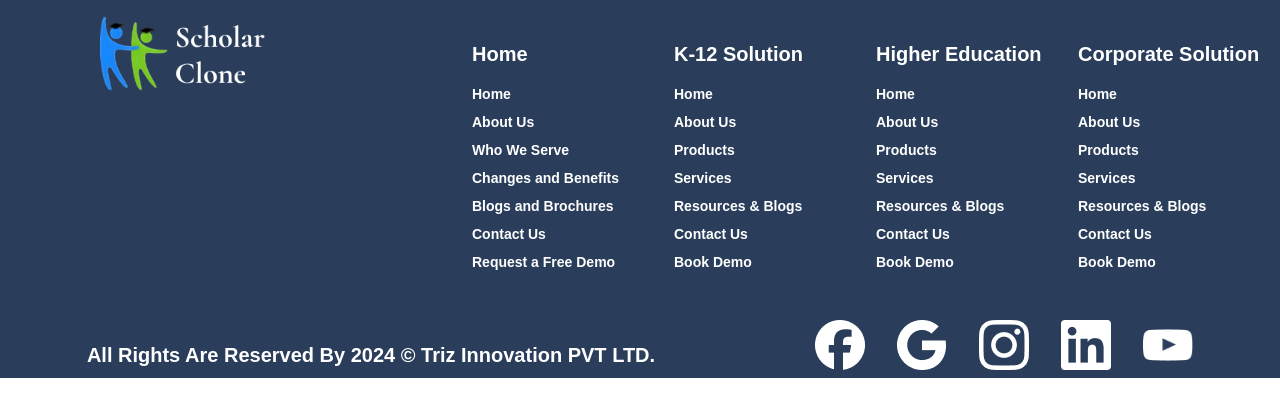
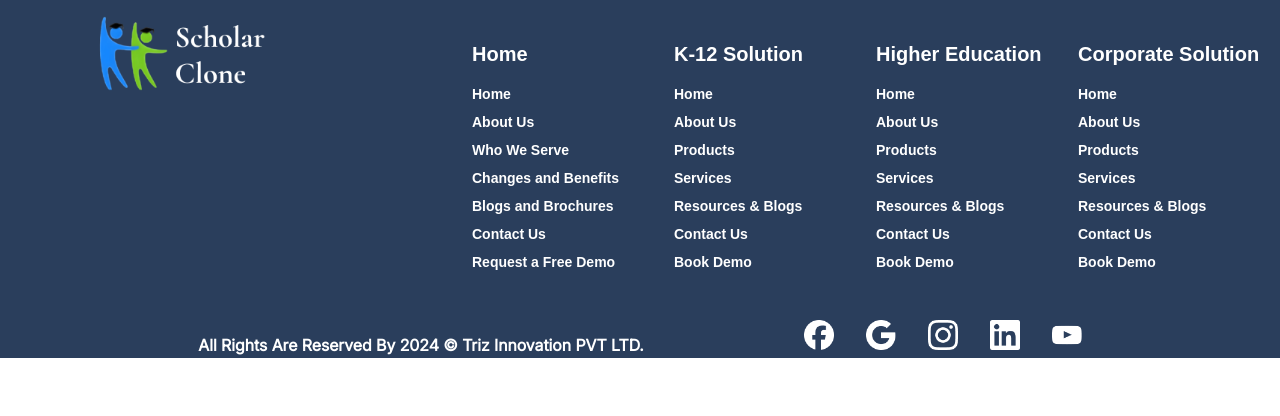
Before and after one commit to AJprSINGH/triz_app, a Next.js app: page /Footer/Footer in a window 1280 px wide. Shown: the top 416 px of the page. Built offline with nearby package versions, Linux system fonts and the light colour scheme.

Commit message:
Check 74

```diff
--- a/src/pages/Footer/Footer.jsx
+++ b/src/pages/Footer/Footer.jsx
@@ -63,7 +63,7 @@ function Footer() {
 
       {/* Centered Copyright and Social Icons */}
       <div className="flex flex-wrap justify-center items-center lg:gap-40 lg:mt-10 sm:gap-10 sm:mt-2 text-center">
-        <p className="lg:text-xl lg:font-bold text-white sm:font-bold sm:mb-[-20px] sm:text-md">
+        <p className="lg:text-md lg:font-bold text-white font-interregular sm:font-bold sm:mb-[-20px] sm:text-md">
           All Rights Are Reserved By 2024 © Triz Innovation PVT LTD.
         </p>
         <SocialIcons />
--- a/src/pages/Footer/SocialIcons.jsx
+++ b/src/pages/Footer/SocialIcons.jsx
@@ -17,7 +17,7 @@ function SocialIcons() {
           loading="lazy"
           src={icon.src}
           alt={icon.alt}
-          className="object-contain shrink-0 aspect-square lg:w-[50px] sm:w-[30px]"
+          className="object-contain shrink-0 aspect-square lg:w-[30px] sm:w-[20px]"
         />
       ))}
     </div>
--- a/src/pages/Footer_C/Footer.jsx
+++ b/src/pages/Footer_C/Footer.jsx
@@ -63,7 +63,7 @@ function Footer() {
 
       {/* Centered Copyright and Social Icons */}
       <div className="flex flex-wrap justify-center items-center lg:gap-40 lg:mt-10 sm:gap-10 sm:mt-2 text-center">
-        <p className="lg:text-xl lg:font-bold text-white sm:font-bold sm:mb-[-20px] sm:text-md">
+        <p className="lg:text-md lg:font-bold text-white sm:font-bold sm:mb-[-20px] sm:text-md">
           All Rights Are Reserved By 2024 © Triz Innovation PVT LTD.
         </p>
         <SocialIcons />
--- a/src/pages/Footer_C/SocialIcons.jsx
+++ b/src/pages/Footer_C/SocialIcons.jsx
@@ -17,7 +17,7 @@ function SocialIcons() {
           loading="lazy"
           src={icon.src}
           alt={icon.alt}
-          className="object-contain shrink-0 aspect-square lg:w-[50px] sm:w-[30px]"
+          className="object-contain shrink-0 aspect-square lg:w-[30px] sm:w-[20px]"
         />
       ))}
     </div>
```
